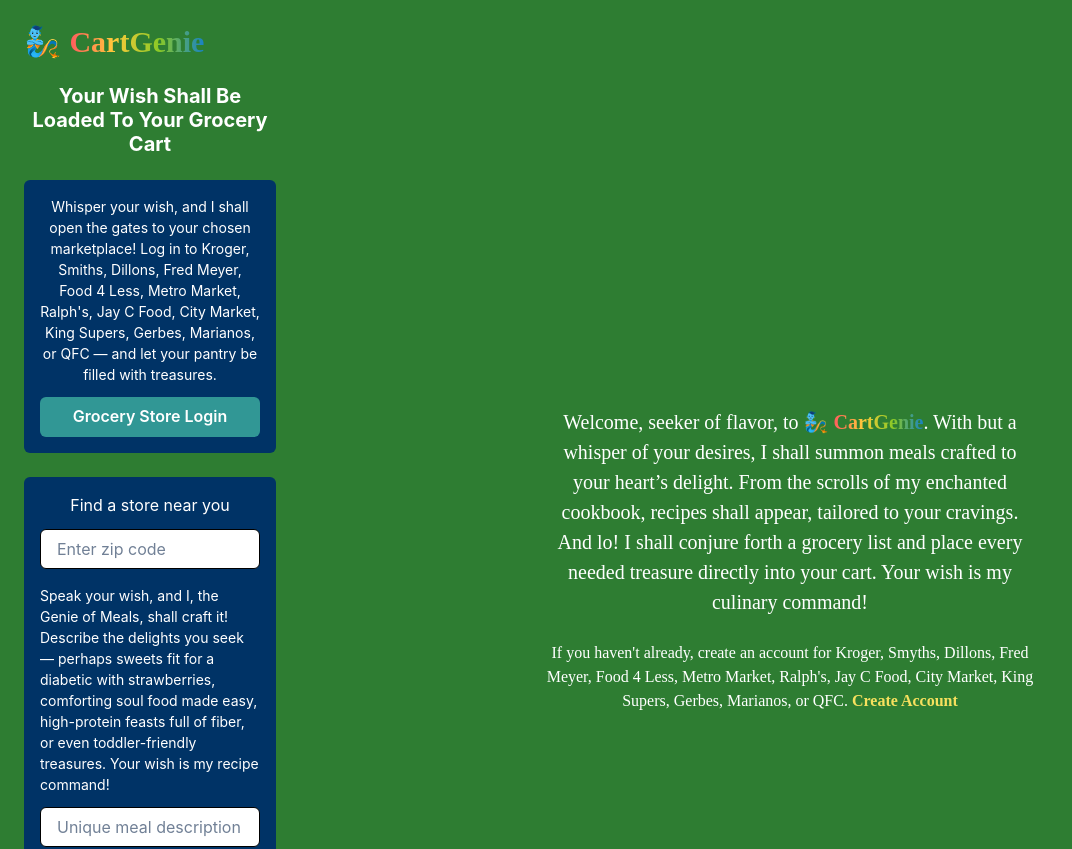
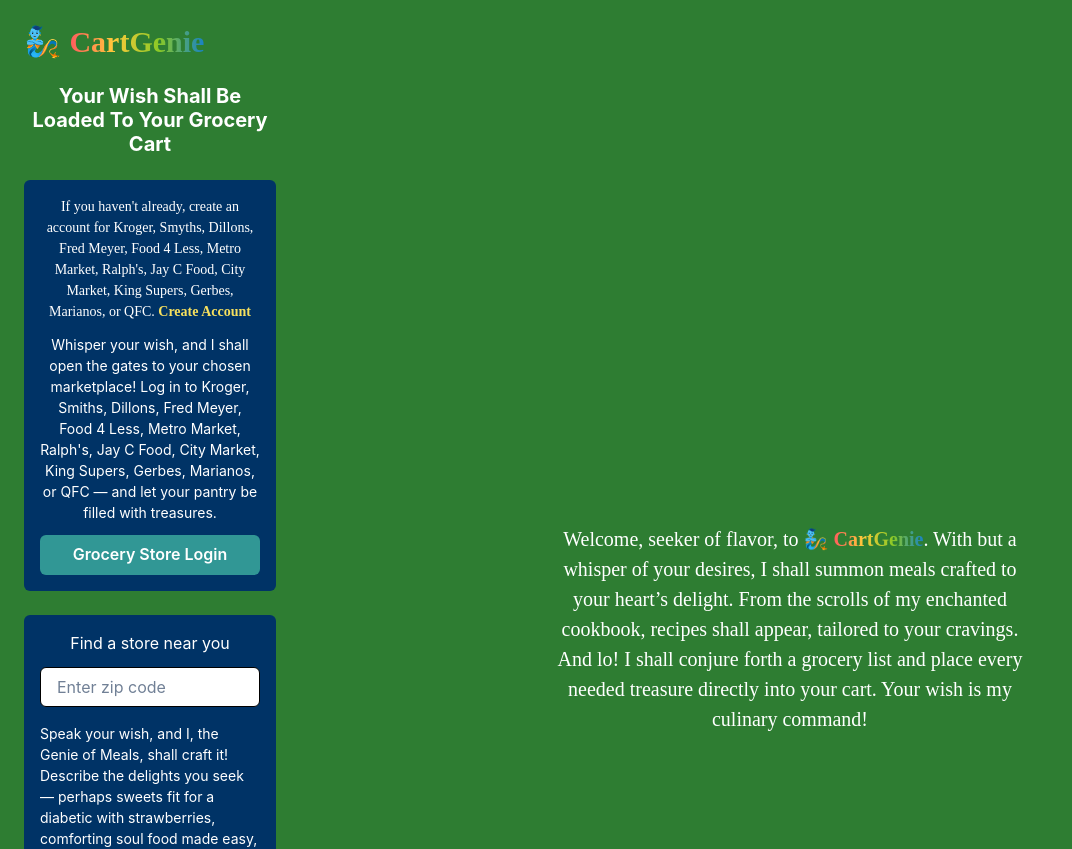
Before and after one commit to maa11235/meal-planner-frontend, a React (Create React App) app: page / in a window 1280 px wide. Shown: the top 849 px of the page, without its empty margins (0-1072 px from the left). Built offline with nearby package versions, Linux system fonts and the light colour scheme.

Commit message:
Update move sign up text and link to left panel

```diff
--- a/src/App.js
+++ b/src/App.js
@@ -69,6 +69,27 @@
 
             {/* Grocery Store Login Group Box */}
             <Box bg="#003366" p={4} border="none" borderRadius="md">
+              {/* Moved Create Account Text + Link here */}
+              <Text
+                mb={3}
+                fontSize="sm"
+                color="white"
+                textAlign="center"
+                fontFamily="'Dancing Script', cursive"
+              >
+                If you haven't already, create an account for Kroger, Smyths,
+                Dillons, Fred Meyer, Food 4 Less, Metro Market, Ralph's, Jay C
+                Food, City Market, King Supers, Gerbes, Marianos, or QFC.{" "}
+                <Link
+                  href="https://www.kroger.com"
+                  isExternal
+                  color="yellow.300"
+                  fontWeight="bold"
+                >
+                  Create Account
+                </Link>
+              </Text>
+
               <Text mb={3} fontSize="sm" color="white" textAlign="center">
                 Whisper your wish, and I shall open the gates to your chosen marketplace!
                 Log in to Kroger, Smiths, Dillons, Fred Meyer, Food 4 Less, Metro Market, Ralph's,
@@ -154,27 +175,6 @@
                 And lo! I shall conjure forth a grocery list and place every needed treasure directly into your cart.
                 Your wish is my culinary command!
               </Text>
-
-              {/* Grocery Store Info Paragraph */}
-              <Text
-                mt={6}
-                fontSize="md"
-                color="white"
-                textAlign="center"
-                fontFamily="'Dancing Script', cursive"
-              >
-                If you haven't already, create an account for Kroger, Smyths,
-                Dillons, Fred Meyer, Food 4 Less, Metro Market, Ralph's, Jay C
-                Food, City Market, King Supers, Gerbes, Marianos, or QFC.{" "}
-                <Link
-                  href="https://www.kroger.com"
-                  isExternal
-                  color="yellow.300"
-                  fontWeight="bold"
-                >
-                  Create Account
-                </Link>
-              </Text>
             </Box>
           ) : (
             <Text fontSize="lg" color="black">
```
